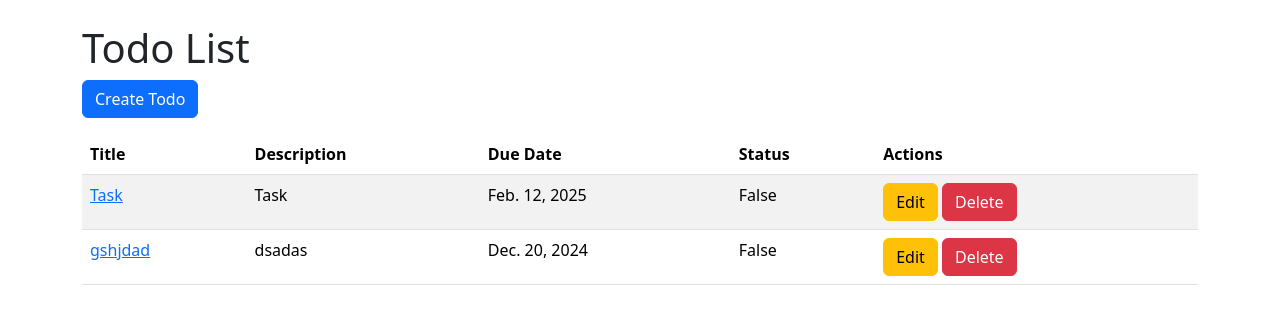
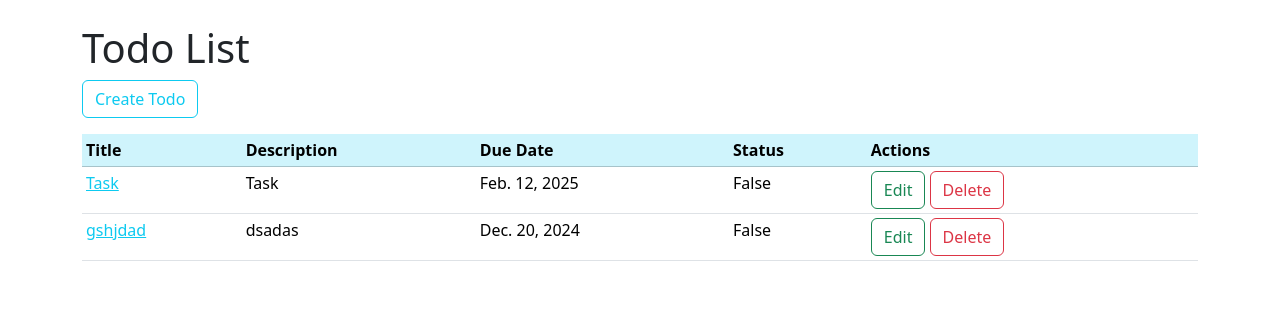
Before and after one commit to LINESKL/ALMAU, a Django app: page /todos/ in a window 1280 px wide. Shown: the top 324 px of the page. Run offline with Django 5.2, Linux system fonts and the light colour scheme; data comes from the database, SQL or seed files in the repository; both versions use the stored data as it was after the commit.

Commit message:
3 commit

```diff
--- a/hw3/TODOS/templates/base.html
+++ b/hw3/TODOS/templates/base.html
@@ -5,6 +5,7 @@
     <meta name="viewport" content="width=device-width">
     <title>{% block title %}Todo App{% endblock %}</title>
     <link href="https://cdn.jsdelivr.net/npm/bootstrap@5.3.3/dist/css/bootstrap.min.css" rel="stylesheet" integrity="sha384-QWTKZyjpPEjISv5WaRU9OFeRpok6YctnYmDr5pNlyT2bRjXh0JMhjY6hW+ALEwIH" crossorigin="anonymous">
+
 </head>
 <body>
     <div class="container">
--- a/hw3/TODOS/todosapp/forms.py
+++ b/hw3/TODOS/todosapp/forms.py
@@ -5,3 +5,9 @@ class TodoForm(forms.ModelForm):
     class Meta:
         model = Todo
         fields = ['title', 'description', 'due_date', 'status']
+        widgets = {
+            'title': forms.TextInput(attrs={'class': 'form-control', 'placeholder': 'Enter title'}),
+            'description': forms.Textarea(attrs={'class': 'form-control', 'placeholder': 'Enter description', 'rows': 2}),
+            'due_date': forms.DateInput(attrs={'class': 'form-control', 'type': 'date'}),
+            'status': forms.CheckboxInput(attrs={'class': 'form-check-input'}),
+        }
--- a/hw3/TODOS/todosapp/templates/todos/todo_detail.html
+++ b/hw3/TODOS/todosapp/templates/todos/todo_detail.html
@@ -8,6 +8,6 @@
     <p><strong>Description:</strong> {{ todo.description }}</p>
     <p><strong>Due Date:</strong> {{ todo.due_date }}</p>
     <p><strong>Status:</strong> {% if todo.status %}Completed{% else %}Not Completed{% endif %}</p>
-    <a class="btn btn-primary" href="{% url 'todo_list' %}">Back to List</a>
+    <a class="btn btn-outline-info" href="{% url 'todo_list' %}">Back to List</a>
 </div>
 {% endblock %}
--- a/hw3/TODOS/todosapp/templates/todos/todo_list.html
+++ b/hw3/TODOS/todosapp/templates/todos/todo_list.html
@@ -5,10 +5,10 @@
 {% block content %}
 <div class="mt-4">
     <h1>Todo List</h1>
-    <a class="btn btn-primary mb-3" href="{% url 'todo_create' %}">Create Todo</a>
-    <table class="table table-striped">
+    <a class="btn btn-outline-info mb-3 " href="{% url 'todo_create' %}">Create Todo</a>
+    <table class="table table-sm">
         <thead>
-            <tr>
+            <tr class="table-info">
                 <th>Title</th>
                 <th>Description</th>
                 <th>Due Date</th>
@@ -19,15 +19,15 @@
         <tbody>
             {% for todo in todos %}
             <tr>
-                <td><a href="{% url 'todo_detail' todo.id %}">{{ todo.title }}</a></td>
+                <td><a href="{% url 'todo_detail' todo.id %}" class="text-info">{{ todo.title }}</a></td>
                 <td>{{ todo.description }}</td>
                 <td>{{ todo.due_date }}</td>
                 <td>{{ todo.status }}</td>
                 <td>
-                    <a class="btn btn-warning" href="{% url 'todo_edit' todo.id %}">Edit</a>
+                    <a class="btn btn-outline-success" href="{% url 'todo_edit' todo.id %}">Edit</a>
                     <form action="{% url 'todo_delete' todo.id %}" method="post" style="display:inline;">
                         {% csrf_token %}
-                        <button type="submit" class="btn btn-danger">Delete</button>
+                        <button type="submit" class="btn btn-outline-danger">Delete</button>
                     </form>
                 </td>
             </tr>
```
Also changed, not shown: hw3/TODOS/todosapp/templates/todos/todo_confirm_delete.html (deleted, +0 -15 lines), hw3/TODOS/todosapp/templates/todos/todo_form.html (+7 -4 lines), hw3/TODOS/db.sqlite3.
